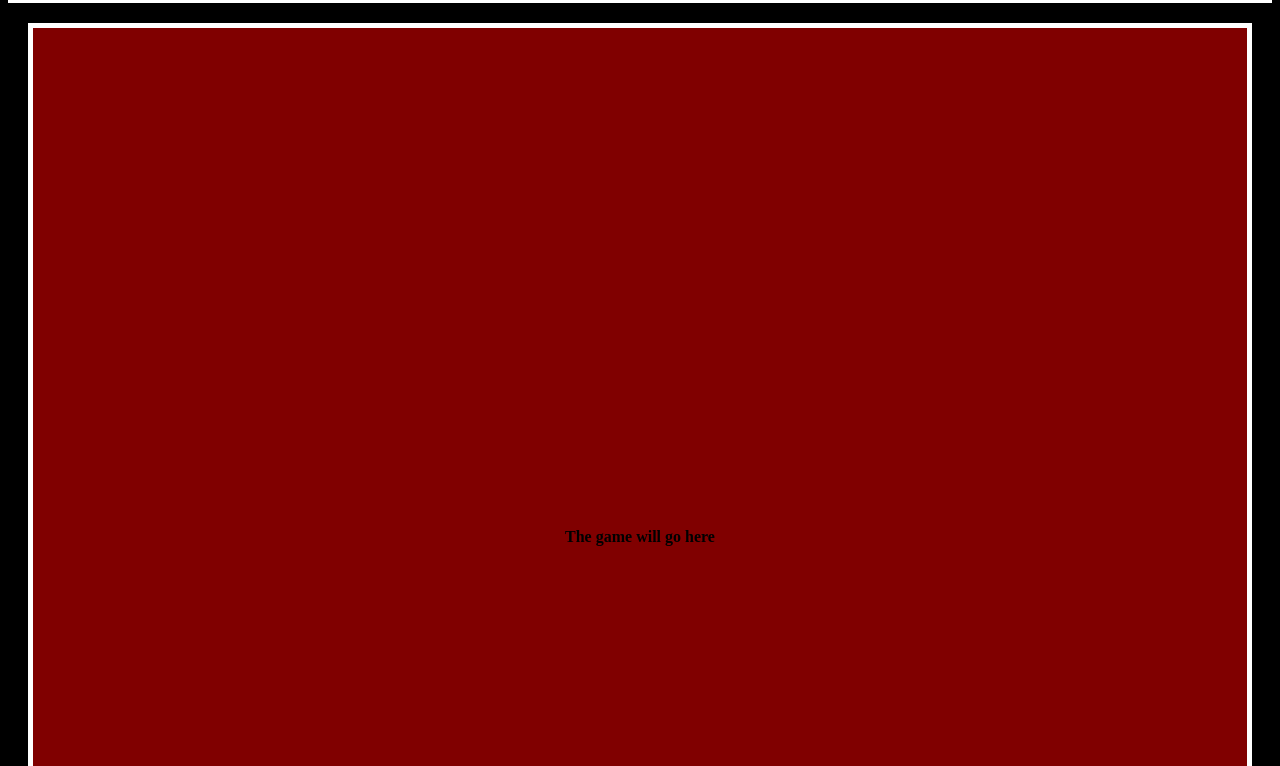
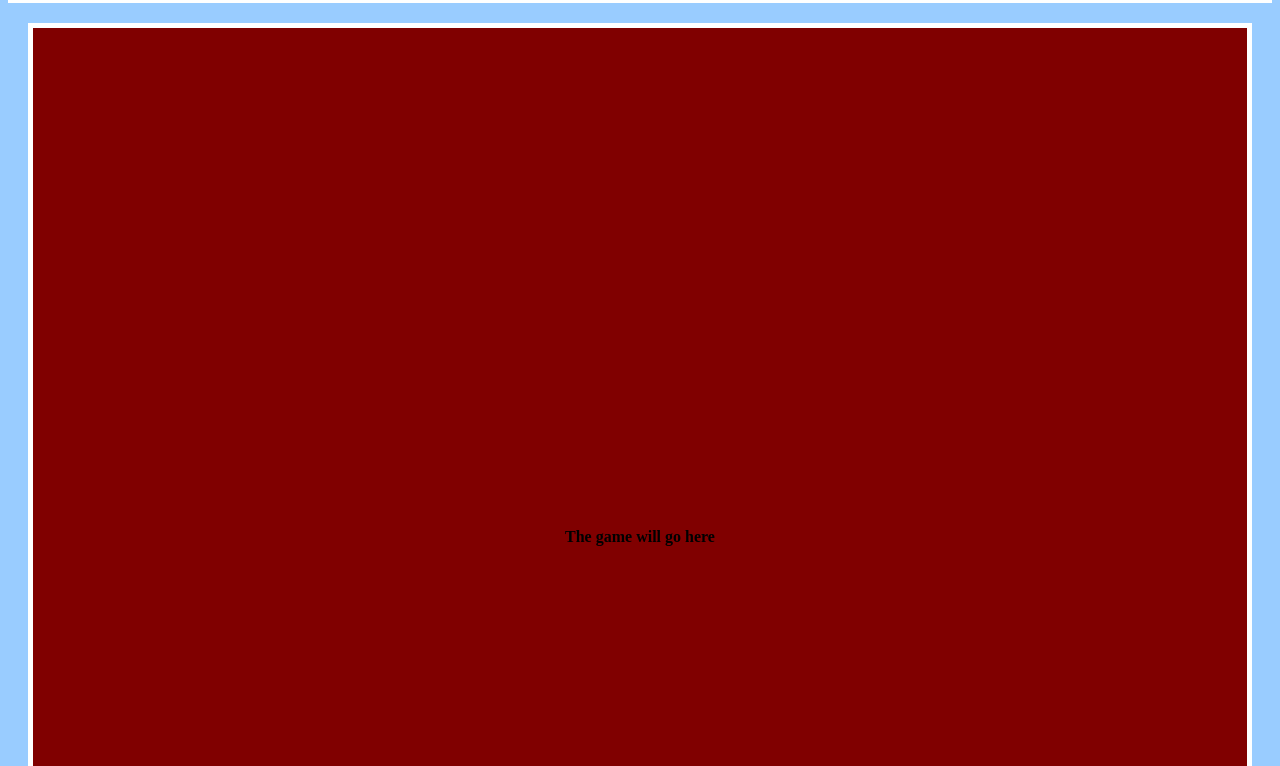
Before and after one commit to rayjuarez/Cs305Project, a plain HTML site: page Project/index.html in a window 1280 px wide. Shown: the part 106-872 px from the top of the page. Drawn offline with Linux system fonts and the light colour scheme.

Commit message:
Update index.css

```diff
--- a/Project/index.css
+++ b/Project/index.css
@@ -1,5 +1,5 @@
 .body1{
-  background-color: black;
+  background-color: #99ccff;
 }
 
 .body2{
```
